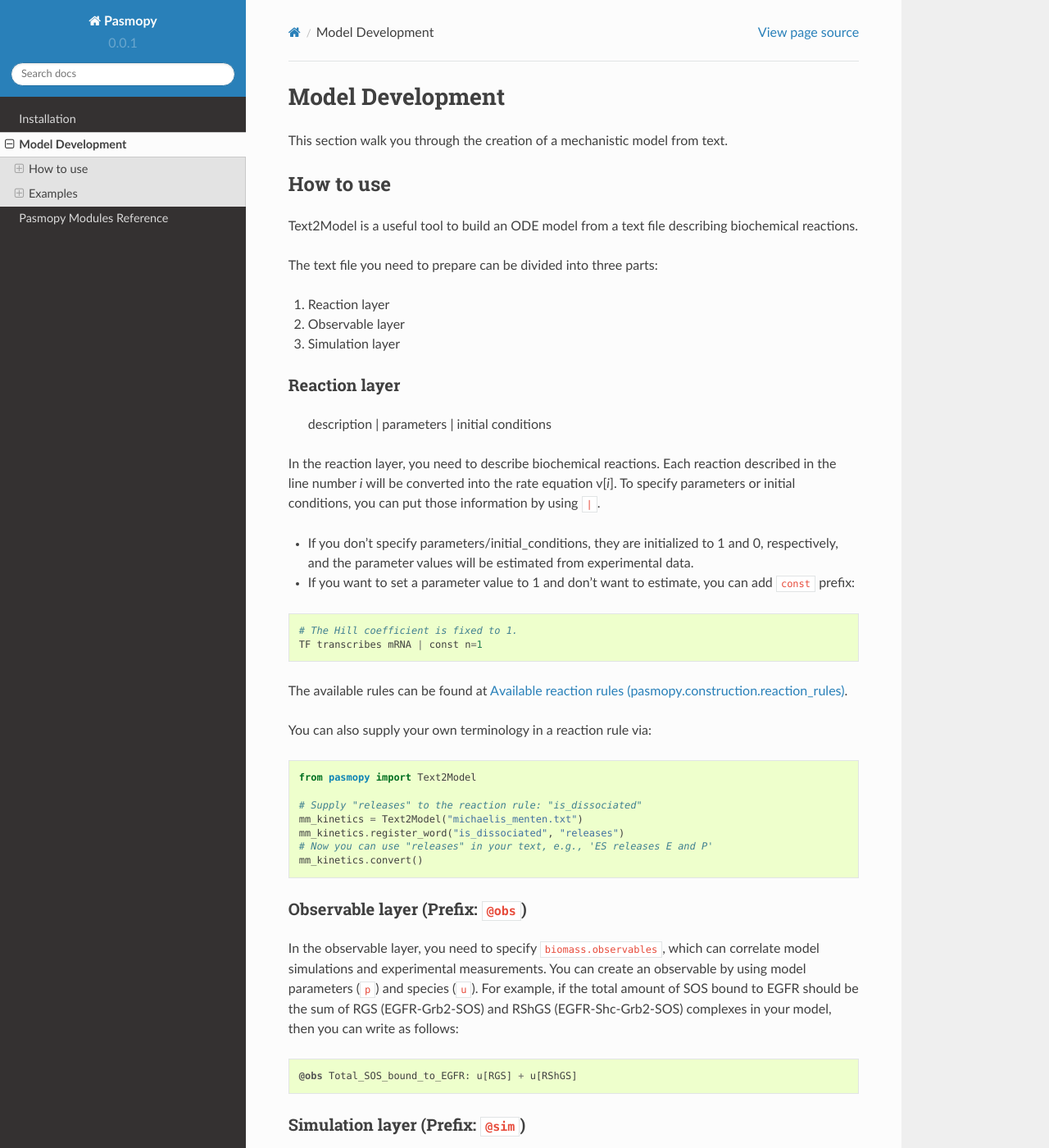
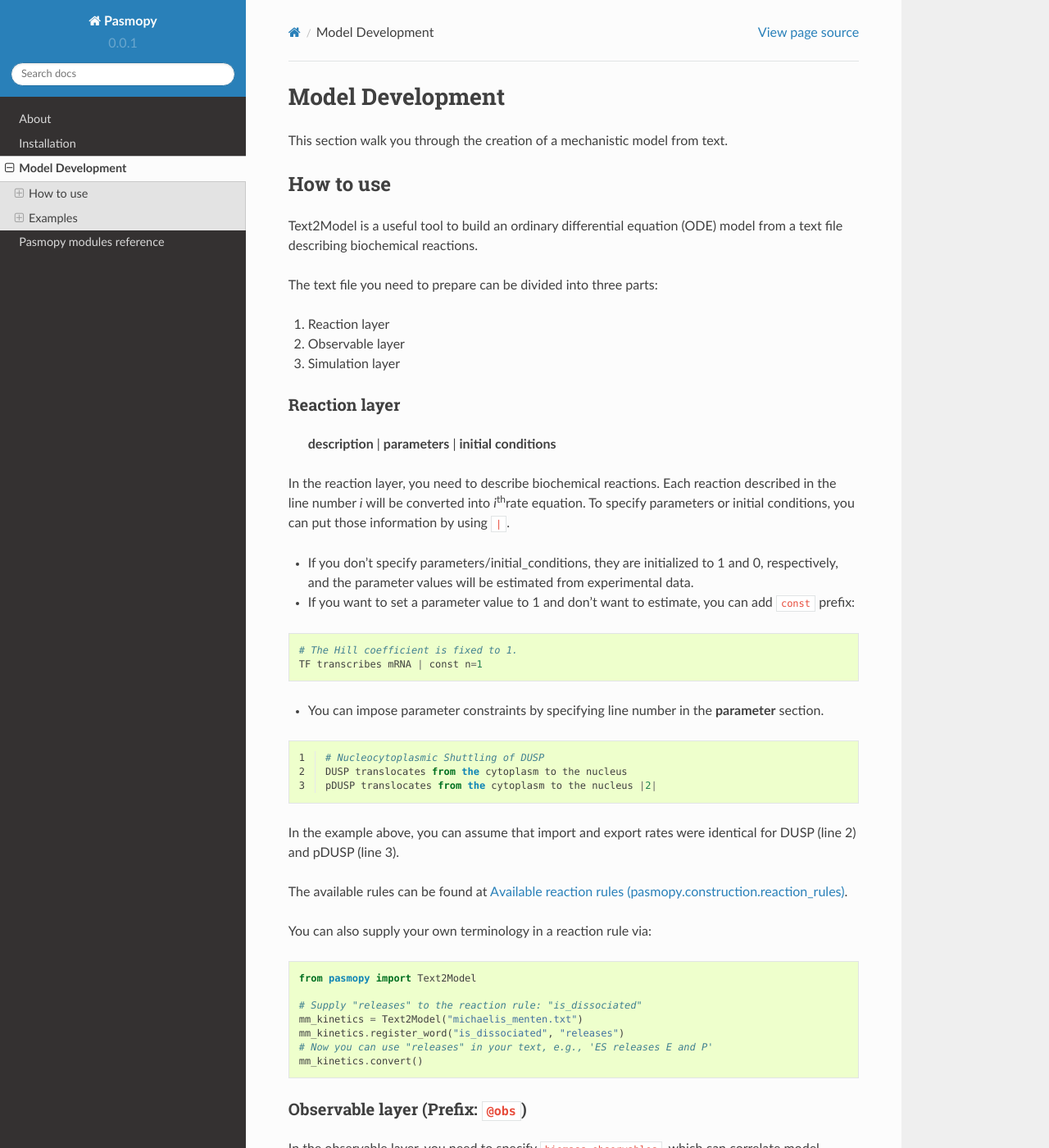
Before and after one commit to pasmopy/pasmopy, a Sphinx documentation site: the page built from docs/model_development.rst, in a window 1280 px wide and 1400 px high. Shown: the whole window at 82% size. Built offline with Sphinx 7.4.7 and the Read the Docs theme 2.0.0, drawn with Linux system fonts in a browser that asks for light colours; some of the changed text lies outside the part shown.

Commit message:
Update docs

```diff
--- a/docs/model_development.rst
+++ b/docs/model_development.rst
@@ -5,7 +5,7 @@ This section walk you through the creation of a mechanistic model from text.
 
 How to use
 ----------
-Text2Model is a useful tool to build an ODE model from a text file describing biochemical reactions.
+Text2Model is a useful tool to build an ordinary differential equation (ODE) model from a text file describing biochemical reactions.
 
 The text file you need to prepare can be divided into three parts:
 
@@ -16,10 +16,10 @@ The text file you need to prepare can be divided into three parts:
 Reaction layer
 ^^^^^^^^^^^^^^
 
-   description | parameters | initial conditions
+   **description** | **parameters** | **initial conditions**
 
 In the reaction layer, you need to describe biochemical reactions.
-Each reaction described in the line number *i* will be converted into the rate equation v[*i*].
+Each reaction described in the line number *i* will be converted into *i*\ :sup:`th`\ rate equation.
 To specify parameters or initial conditions, you can put those information by using ``|``.
 
 * If you don't specify parameters/initial_conditions, they are initialized to 1 and 0, respectively, and the parameter values will be estimated from experimental data.
@@ -29,6 +29,18 @@ To specify parameters or initial conditions, you can put those information by us
 
    # The Hill coefficient is fixed to 1.
    TF transcribes mRNA | const n=1
+
+* You can impose parameter constraints by specifying line number in the **parameter** section.
+
+.. code-block:: python
+   :linenos:
+
+   # Nucleocytoplasmic Shuttling of DUSP
+   DUSP translocates from the cytoplasm to the nucleus
+   pDUSP translocates from the cytoplasm to the nucleus |2|
+
+In the example above, you can assume that import and export rates were identical for DUSP (line 2) and pDUSP (line 3).
+
 
 The available rules can be found at :doc:`modules/reaction_rules`.
 
@@ -98,6 +110,7 @@ An enzyme, E, binding to a substrate, S, to form a complex, ES, which in turn re
 #. Prepare a text file describing biochemical reactions (``michaelis_menten.txt``)
 
    .. code-block:: python
+      :linenos:
 
       E binds S --> ES | kf=0.003, kr=0.001 | E=100, S=50
       ES dissociates to E and P | kf=0.002, kr=0
@@ -128,6 +141,8 @@ An enzyme, E, binding to a substrate, S, to form a complex, ES, which in turn re
       model = Model(michaelis_menten.__package__).create()
       run_simulation(model, viz_type="original")
 
+.. image:: https://raw.githubusercontent.com/pasmopy/pasmopy/master/docs/_static/img/michaelis_menten_sim.png
+
 EGF signaling
 ^^^^^^^^^^^^^
 Below is an example of Pasmopy in action to illustrate EGF signalling pathway.
@@ -139,6 +154,7 @@ Reference:
 #. Prepare a text describing EGF signaling in hepatocytes (``Kholodenko_JBC_1999.txt``)
 
    .. code-block:: python
+      :linenos:
 
       EGF binds EGFR --> Ra | kf=0.003, kr=0.06 | EGFR=100
       Ra dimerizes --> R2 | kf=0.01, kr=0.1
--- a/docs/modules/index.rst
+++ b/docs/modules/index.rst
@@ -1,4 +1,4 @@
-Pasmopy Modules Reference
+Pasmopy modules reference
 =========================
 
 .. toctree::
```
Also changed, not shown: docs/index.rst (+20 -13 lines).
